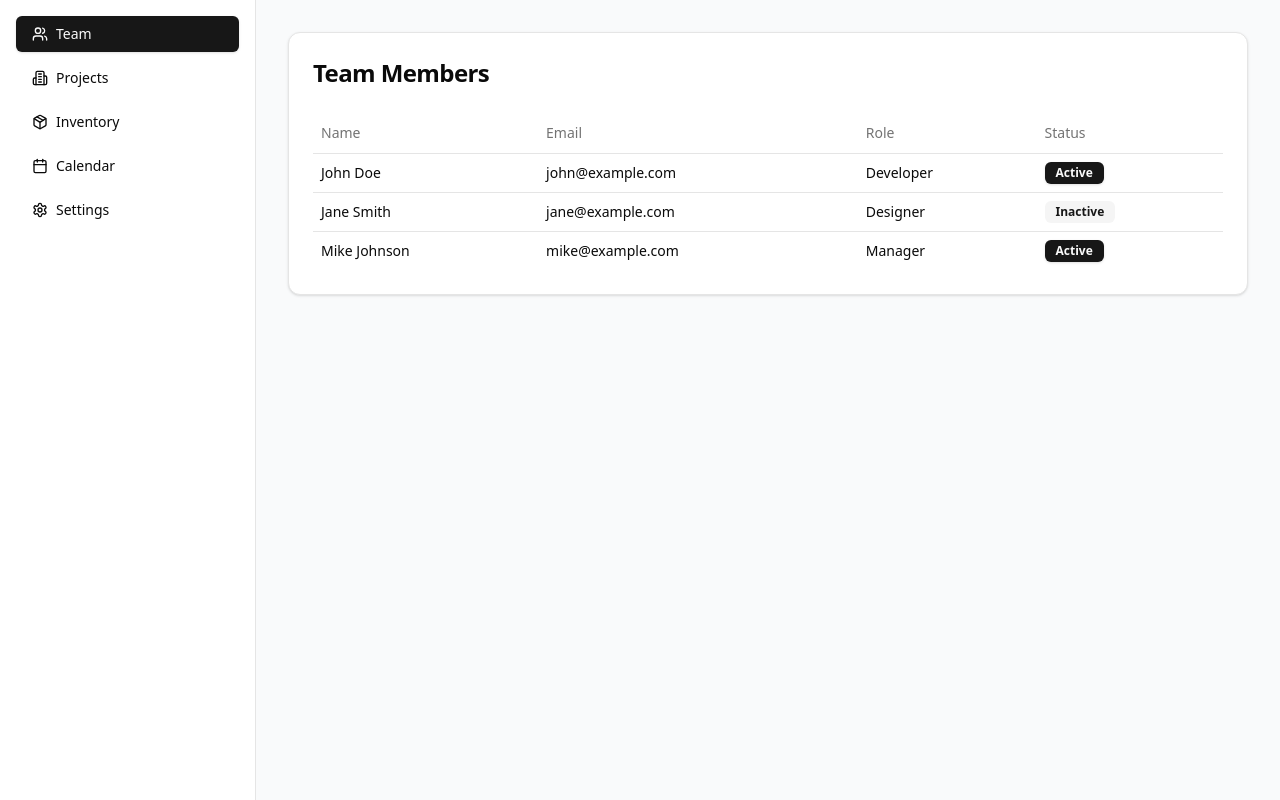
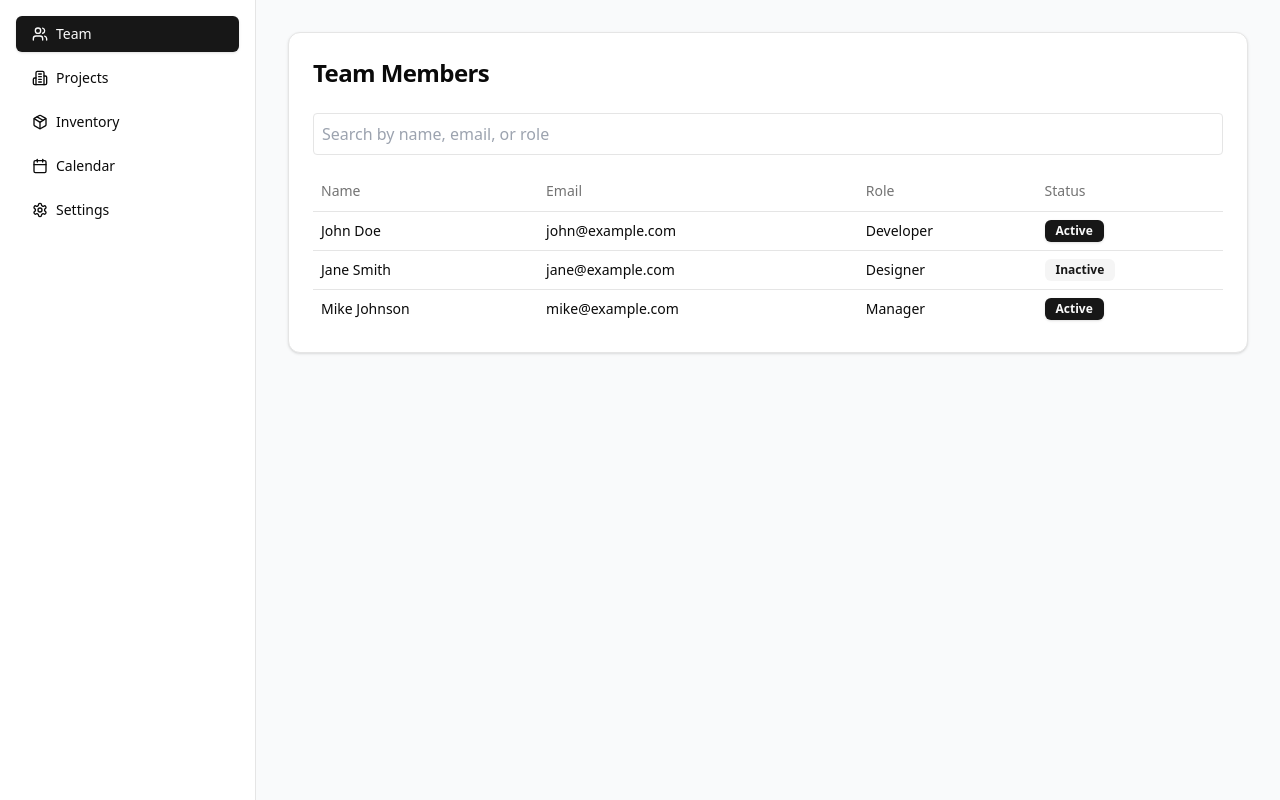
Before and after one commit to Nick0oo/Gitflow-shadcn, a React (Vite) app: page / in a window 1280 px wide. Built offline with nearby package versions, Linux system fonts and the light colour scheme.

Commit message:
insercion barra de busqueda

```diff
--- a/src/App.tsx
+++ b/src/App.tsx
@@ -98,6 +98,20 @@ function App() {
   const [date, setDate] = useState<Date | undefined>(new Date());
   const [activeSection, setActiveSection] = useState<Section>('team');
 
+  // 1. Agrega un estado para el texto de búsqueda
+  const [searchTerm, setSearchTerm] = useState('');
+
+  // 2. Filtra el arreglo original en base al searchTerm
+  //    Conviertes a minúsculas para hacer coincidencias sin distinguir mayúsculas.
+  const filteredTeamData = teamData.filter((member) => {
+    const lowerSearch = searchTerm.toLowerCase();
+    return (
+      member.name.toLowerCase().includes(lowerSearch) ||
+      member.email.toLowerCase().includes(lowerSearch) ||
+      member.role.toLowerCase().includes(lowerSearch)
+    );
+  });
+
   const renderContent = () => {
     switch (activeSection) {
       case 'team':
@@ -107,6 +121,17 @@ function App() {
               <CardTitle className="text-2xl font-bold">Team Members</CardTitle>
             </CardHeader>
             <CardContent>
+              {/* 3. Barra de búsqueda antes de la tabla */}
+              <div className="mb-4">
+                <input
+                  type="text"
+                  placeholder="Search by name, email, or role"
+                  className="border rounded p-2 w-full"
+                  value={searchTerm}
+                  onChange={(e) => setSearchTerm(e.target.value)}
+                />
+              </div>
+
               <Table>
                 <TableHeader>
                   <TableRow>
@@ -117,7 +142,7 @@ function App() {
                   </TableRow>
                 </TableHeader>
                 <TableBody>
-                  {teamData.map((item) => (
+                  {filteredTeamData.map((item) => (
                     <TableRow key={item.id}>
                       <TableCell className="font-medium">{item.name}</TableCell>
                       <TableCell>{item.email}</TableCell>
@@ -207,7 +232,9 @@ function App() {
                       <TableCell>
                         <Badge
                           variant={
-                            item.status === 'In Stock' ? 'default' : 'secondary'
+                            item.status === 'In Stock'
+                              ? 'default'
+                              : 'secondary'
                           }
                         >
                           {item.status}
```
